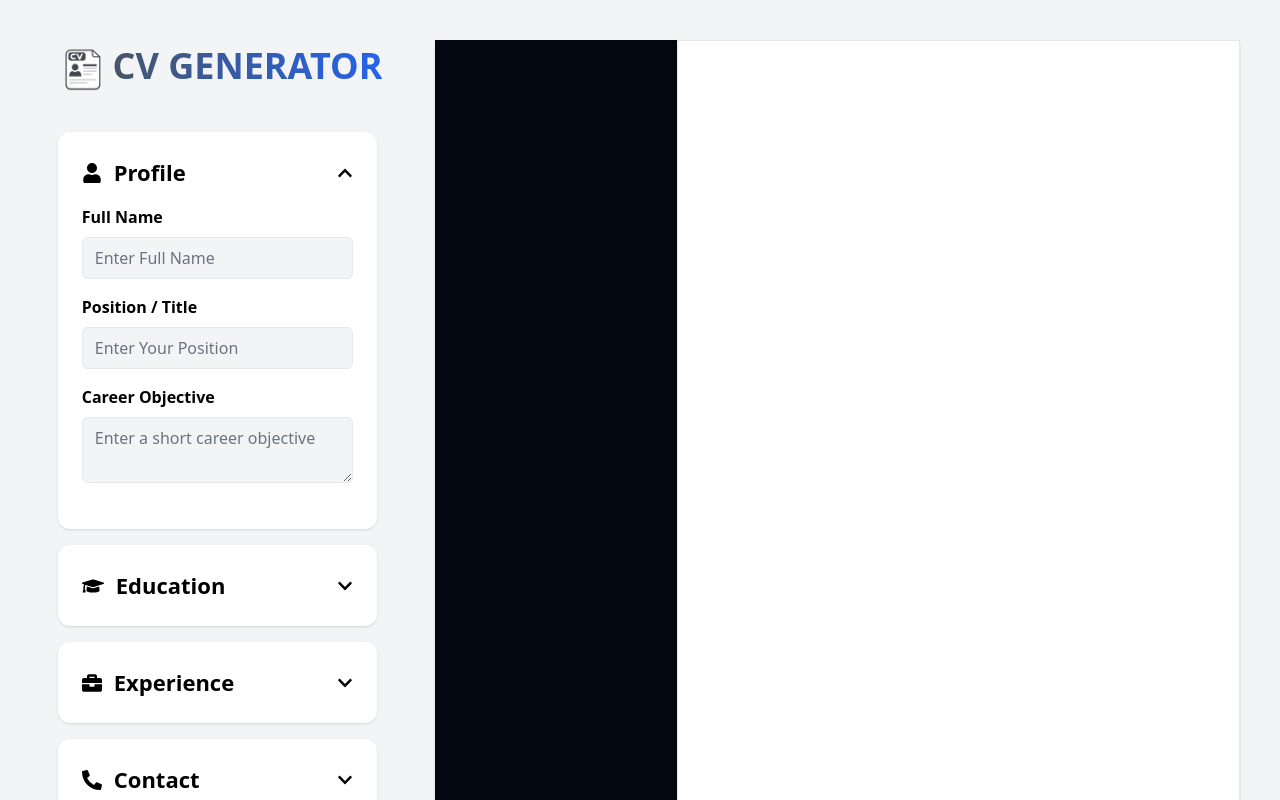
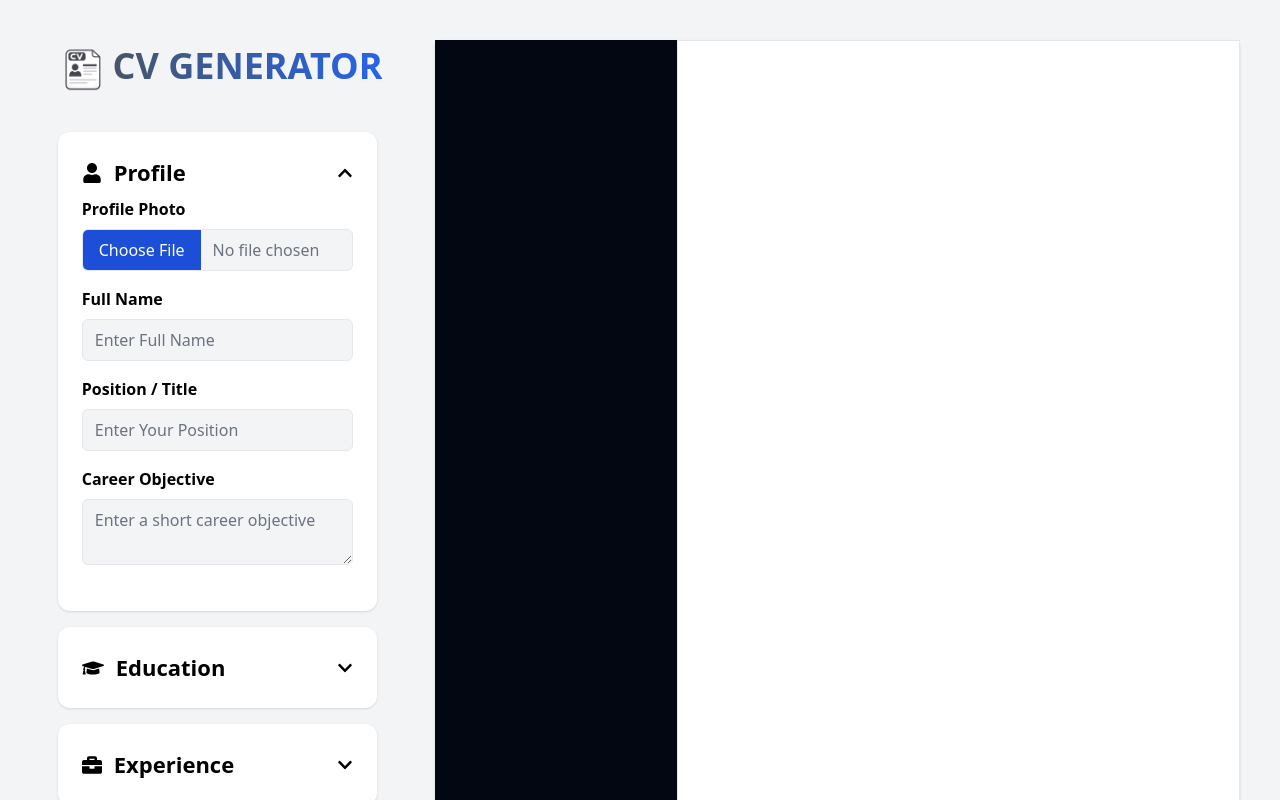
Before and after one commit to imanabshar/cv-generator, a React (Vite) app: page / in a window 1280 px wide. Both pictures are taken after a click on the button "Profile". Shown: the top 800 px of the page. Built offline with nearby package versions, Linux system fonts and the light colour scheme.

Commit message:
Add profile photo upload to CV

```diff
--- a/src/App.jsx
+++ b/src/App.jsx
@@ -13,6 +13,7 @@ function App() {
     name: "",
     title: "",
     objective: "",
+    photo: null,
   });
 
   const [educationInfo, setEducationInfo] = useState({
--- a/src/components/CvPreview/CvPreview.jsx
+++ b/src/components/CvPreview/CvPreview.jsx
@@ -1,3 +1,4 @@
+import ProfilePhoto from "./ProfilePhoto";
 import ContactSection from "./ContactSection";
 import SkillsSection from "./SkillsSection";
 import PersonalInfoSection from "./PersonalInfoSection";
@@ -14,7 +15,9 @@ function CvPreview({
   return (
     <div className="w-full min-h-screen h flex shadow rounded-md">
       {/* Left Column */}
-      <div className="py-6 px-8 w-[30%] bg-gray-950">
+
+      <div className="py-10 px-8 w-[30%] bg-gray-950">
+          <ProfilePhoto photo={personalInfo.photo} />
         <ContactSection contactInfo={contactInfo} />
         <SkillsSection skills={skills} />
       </div>
--- /dev/null
+++ b/src/components/CvPreview/ProfilePhoto.jsx
@@ -0,0 +1,15 @@
+function ProfilePhoto({ photo }) {
+  if (!photo) return null;
+
+  return (
+    <div className="mb-6">
+      <img
+        src={photo}
+        alt="Profile"
+        className="w-56 h-48 object-cover"
+      />
+    </div>
+  );
+}
+
+export default ProfilePhoto;
--- a/src/components/InfoForms/PersonalInfo.jsx
+++ b/src/components/InfoForms/PersonalInfo.jsx
@@ -11,8 +11,38 @@ function PersonalInfo({ personalInfo, setPersonalInfo }) {
     });
   };
 
+  const handlePhotoUpload = (e) => {
+    const file = e.target.files[0];
+    if (!file) return;
+
+    const photoURL = URL.createObjectURL(file);
+
+    setPersonalInfo({
+      ...personalInfo,
+      photo: photoURL,
+    });
+  };
+
   return (
     <FormBlock title="Profile" icon={<FaUser />}>
+      <div className="mb-4">
+        <label className="block font-semibold mb-2">Profile Photo</label>
+
+        <input
+          type="file"
+          accept="image/*"
+          onChange={handlePhotoUpload}
+          className="block w-full
+               file:px-4 file:py-2
+               file:bg-blue-700 file:text-white
+                file:border-0
+                file:mr-3
+               file:cursor-pointer
+               hover:file:bg-blue-800
+               border bg-gray-100  text-gray-500 rounded-md"
+        />
+      </div>
+
       <Input
         label="Full Name"
         name="name"
--- a/src/components/InfoForms/Skills.jsx
+++ b/src/components/InfoForms/Skills.jsx
@@ -35,8 +35,8 @@ function Skills({ skills, setSkills }) {
         <button
           type="button"
           onClick={addSkill}
-          className="bg-blue-400
-             hover:from-slate-500 hover:to-blue-500
+          className="bg-blue-600
+             hover:bg-blue-700
              text-white px-4 py-2 rounded-md transition"
         >
           <FaPlus />
```
